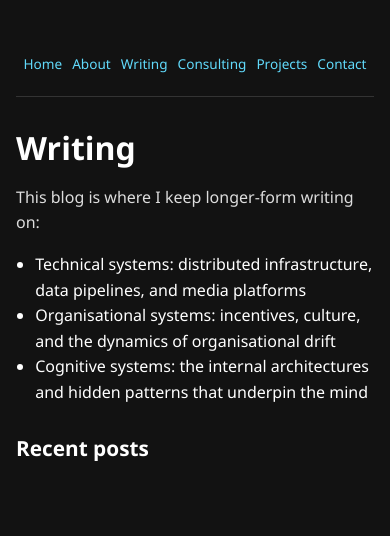
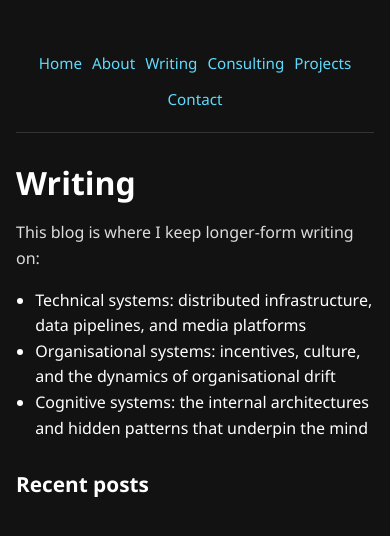
Before and after one commit to aultimus/foobarcat-homepage, a Jekyll site: the page built from blog/index.html, in a window 390 px wide. Shown: the top 536 px of the page. Built offline with Jekyll 4.4.1, drawn with Linux system fonts in a browser that asks for light colours.

Commit message:
try and make nav more readable on mobile without re-introducing clipping

```diff
--- a/_layouts/default.html
+++ b/_layouts/default.html
@@ -66,10 +66,8 @@
         padding: 2rem 1rem 2.5rem;
       }
       nav ul {
+        flex-wrap: wrap;
         gap: 10px;
-      }
-      nav ul li a {
-        font-size: 0.85em;
       }
     }
   </style>
--- a/_layouts/post.html
+++ b/_layouts/post.html
@@ -63,10 +63,8 @@
         padding: 2rem 1rem 2.5rem;
       }
       nav ul {
+        flex-wrap: wrap;
         gap: 10px;
-      }
-      nav ul li a {
-        font-size: 0.85em;
       }
     }
   </style>
--- a/about/index.html
+++ b/about/index.html
@@ -93,10 +93,8 @@
                 padding: 2rem 1rem 2.5rem;
             }
             nav ul {
+                flex-wrap: wrap;
                 gap: 10px;
-            }
-            nav ul li a {
-                font-size: 0.85em;
             }
         }
     </style>
--- a/consulting/index.html
+++ b/consulting/index.html
@@ -69,10 +69,8 @@
                 padding: 2rem 1rem 2.5rem;
             }
             nav ul {
+                flex-wrap: wrap;
                 gap: 10px;
-            }
-            nav ul li a {
-                font-size: 0.85em;
             }
         }
     </style>
--- a/contact/index.html
+++ b/contact/index.html
@@ -63,10 +63,8 @@
                 padding: 2rem 1rem 2.5rem;
             }
             nav ul {
+                flex-wrap: wrap;
                 gap: 10px;
-            }
-            nav ul li a {
-                font-size: 0.85em;
             }
         }
     </style>
--- a/projects/index.html
+++ b/projects/index.html
@@ -68,10 +68,8 @@
                 padding: 2rem 1rem 2.5rem;
             }
             nav ul {
+                flex-wrap: wrap;
                 gap: 10px;
-            }
-            nav ul li a {
-                font-size: 0.85em;
             }
         }
     </style>
```
